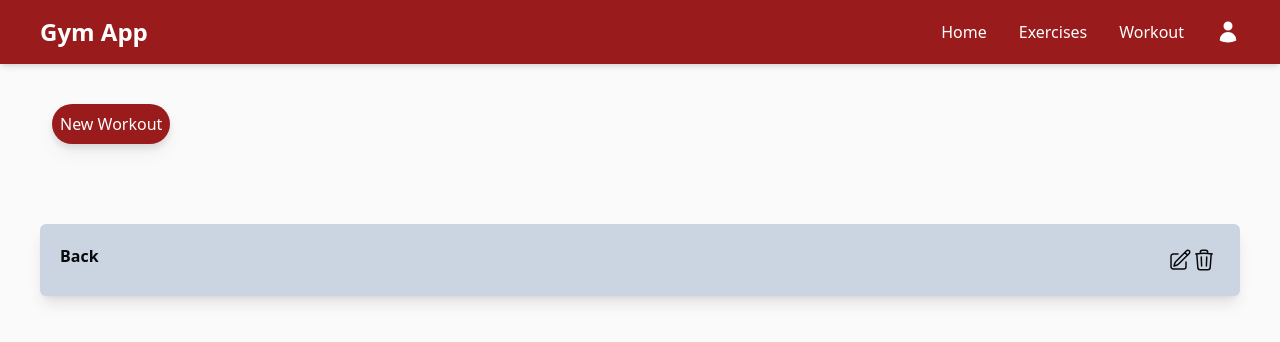
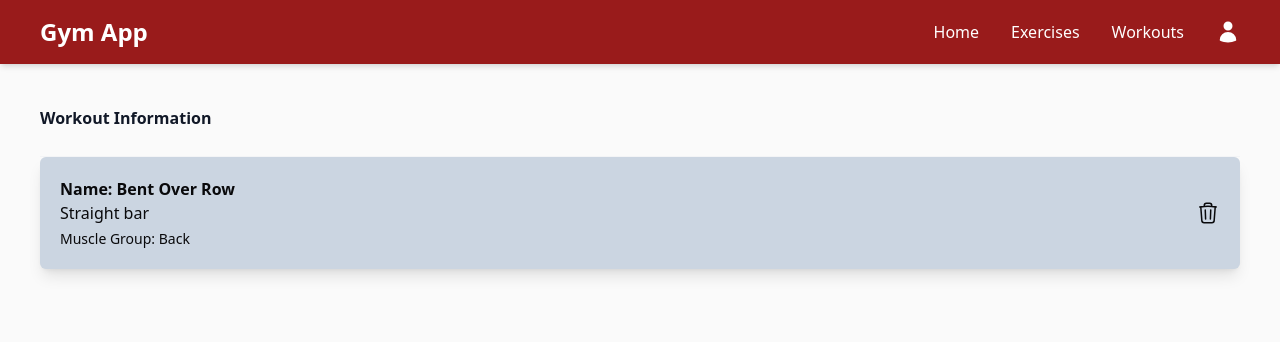
Before and after one commit to matheusBenedihtCaldeira/gym-app-client, a Next.js app: page /workout in a window 1280 px wide. Shown: the top 342 px of the page. Built offline with nearby package versions, Linux system fonts and the light colour scheme.

Commit message:
Workout by id page

```diff
--- a/src/app/workout/page.tsx
+++ b/src/app/workout/page.tsx
@@ -1,74 +1,35 @@
-'use client';
+import Header from '@/components/header';
+import { TrashIcon } from '@heroicons/react/24/outline';
 
-import Header from '@/components/header';
-import RegisterWorkoutWindow from '@/components/register-workout-window';
-import { PencilSquareIcon, TrashIcon } from '@heroicons/react/24/outline';
-import React from 'react';
-import { useState } from 'react';
-
-export default function Workout() {
-  const [showWindow, setShowWindow] = useState(false);
+export default function Exercise() {
   return (
     <>
       <Header />
-      <div className="m-10 pl-3">
-        <button
-          className="text-white bg-red-800 rounded-full transition duration-300 ease-out md:ease-in hover:bg-red-700 p-2 drop-shadow-lg"
-          onClick={() => setShowWindow(true)}
-        >
-          New Workout
-        </button>
+      <div className="p-10">
+        <div className="px-4 sm:px-0">
+          <h3 className="text-base font-semibold leading-7 text-gray-900">
+            Workout Information
+          </h3>
         </div>
-      <div className="m-10 py-10 sm:py-30">
+        <div className="mt-6 border-t border-gray-100">
           <ul className="divide-y divide-gray-100">
             <li className="flex justify-between gap-x-6 p-5 mb-7 shadow-lg bg-slate-300 rounded-md">
               <div className="min-w-0 flex-auto">
-              <p className="text-base font-semibold leading-6">Back</p>
+                <p className="text-base font-semibold leading-6">
+                  Name: Bent Over Row
+                </p>
+                <p>Straight bar</p>
+                <p className="mt-1 truncate text-sm leading-5">
+                  Muscle Group: Back
+                </p>
               </div>
-            <div className="hidden shrink-0 sm:flex sm:items-center m-1">
-              <p className="h-6 w-6 cursor-pointer transition duration-250 ease-out md:ease-in hover:text-blue-700">
-                <PencilSquareIcon />
-              </p>
-              <p className="h-6 w-6 cursor-pointer transition duration-250 ease-out md:ease-in hover:text-red-600">
-                <TrashIcon />
-              </p>
+              <div className="hidden shrink-0 sm:flex sm:items-center">
+                <TrashIcon className="h-6 w-6 cursor-pointer transition duration-250 ease-out md:ease-in hover:text-red-600" />
               </div>
             </li>
           </ul>
         </div>
-      <RegisterWorkoutWindow
-        isVisible={showWindow}
-        onClose={() => setShowWindow(false)}
-      >
-        <div className="py-7 px-7 lg:px-7 text-left">
-          <h2 className="mb-7">Create e new workout</h2>
-          <form className="space-y-" action="#">
-            <div className="mb-5">
-              <label
-                htmlFor="workout-name"
-                className="block mc-2 text-sm font-medium text-gray-900"
-              >
-                Workout name
-              </label>
-              <input
-                type="text"
-                name="workout-name"
-                id="workout-name"
-                className="bg-gray-200 border-gray-300 text-gray-900 text-sm rounded-lg focus:ring-1 focus:ring-inset shadow-sm ring-1 ring-inset ring-gray-900 w-full p-2.5 "
-                required
-              />
       </div>
-            <div className="p-4">
-              <button
-                type="submit"
-                className="w-full text-white bg-red-800 hover:bg-red-700 focus:ring focus:outline-none focus:ring-red-600 font-medium rounded-lg text-sm p-3 text-center transition duration-300 ease-out md:ease-in"
-              >
-                Create
-              </button>
-            </div>
-          </form>
-        </div>
-      </RegisterWorkoutWindow>
     </>
   );
 }
--- /dev/null
+++ b/src/app/workouts/page.tsx
@@ -0,0 +1,80 @@
+'use client';
+
+import Header from '@/components/header';
+import RegisterWorkoutWindow from '@/components/register-workout-window';
+import { PencilSquareIcon, TrashIcon } from '@heroicons/react/24/outline';
+import Link from 'next/link';
+import React from 'react';
+import { useState } from 'react';
+
+export default function Workout() {
+  const [showWindow, setShowWindow] = useState(false);
+  return (
+    <>
+      <Header />
+      <div className="m-10 pl-3">
+        <button
+          className="text-white bg-red-800 rounded-full transition duration-300 ease-out md:ease-in hover:bg-red-700 p-2 drop-shadow-lg"
+          onClick={() => setShowWindow(true)}
+        >
+          New Workout
+        </button>
+      </div>
+      <div className="m-10 py-10 sm:py-30">
+        <ul className="divide-y divide-gray-100">
+          <li className="flex justify-between gap-x-6 p-5 mb-7 shadow-lg bg-slate-300 rounded-md">
+            <div className="min-w-0 flex-auto">
+              <Link
+                href="workout"
+                className="text-base font-semibold leading-6"
+              >
+                Back
+              </Link>
+            </div>
+            <div className="hidden shrink-0 sm:flex sm:items-center m-1">
+              <p className="h-6 w-6 cursor-pointer transition duration-250 ease-out md:ease-in hover:text-blue-700">
+                <PencilSquareIcon />
+              </p>
+              <p className="h-6 w-6 cursor-pointer transition duration-250 ease-out md:ease-in hover:text-red-600">
+                <TrashIcon />
+              </p>
+            </div>
+          </li>
+        </ul>
+      </div>
+      <RegisterWorkoutWindow
+        isVisible={showWindow}
+        onClose={() => setShowWindow(false)}
+      >
+        <div className="py-7 px-7 lg:px-7 text-left">
+          <h2 className="mb-7">Create e new workout</h2>
+          <form className="space-y-" action="#">
+            <div className="mb-5">
+              <label
+                htmlFor="workout-name"
+                className="block mc-2 text-sm font-medium text-gray-900"
+              >
+                Workout name
+              </label>
+              <input
+                type="text"
+                name="workout-name"
+                id="workout-name"
+                className="bg-gray-200 border-gray-300 text-gray-900 text-sm rounded-lg focus:ring-1 focus:ring-inset shadow-sm ring-1 ring-inset ring-gray-900 w-full p-2.5 "
+                required
+              />
+            </div>
+            <div className="p-4">
+              <button
+                type="submit"
+                className="w-full text-white bg-red-800 hover:bg-red-700 focus:ring focus:outline-none focus:ring-red-600 font-medium rounded-lg text-sm p-3 text-center transition duration-300 ease-out md:ease-in"
+              >
+                Create
+              </button>
+            </div>
+          </form>
+        </div>
+      </RegisterWorkoutWindow>
+    </>
+  );
+}
--- a/src/components/header.tsx
+++ b/src/components/header.tsx
@@ -22,7 +22,7 @@ export default function Header() {
             <Link href="exercises">Exercises</Link>
           </li>
           <li className="my-7 md:my-0 md:ml-8">
-            <Link href="workout">Workout</Link>
+            <Link href="workouts">Workouts</Link>
           </li>
           <li className="my-7 md:my-0 md:ml-8">
             <UserIcon className="h-6 w-6 cursor-pointer" />
--- a/src/components/register-workout-window.tsx
+++ b/src/components/register-workout-window.tsx
@@ -20,7 +20,7 @@ export default function RegisterWorkoutWindow({
           className="text-white text-xl place-self-end"
           onClick={() => onClose()}
         >
-          <XMarkIcon className="h-6 w-6" />
+          <XMarkIcon className="h-6 w-6 hover:text-red-600 transition duration-250 ease-out md:ease-in" />
         </button>
         <div className="bg-white p-2 rounded">{children}</div>
       </div>
```
Lines whose indentation alone changed are shown as unchanged.
